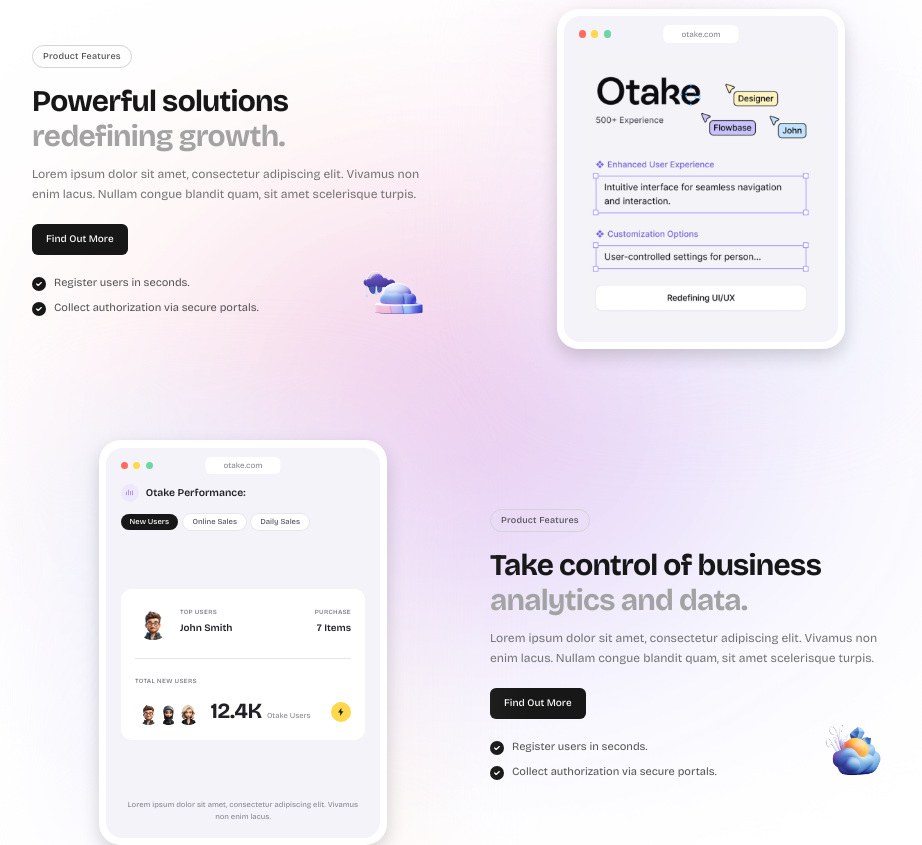
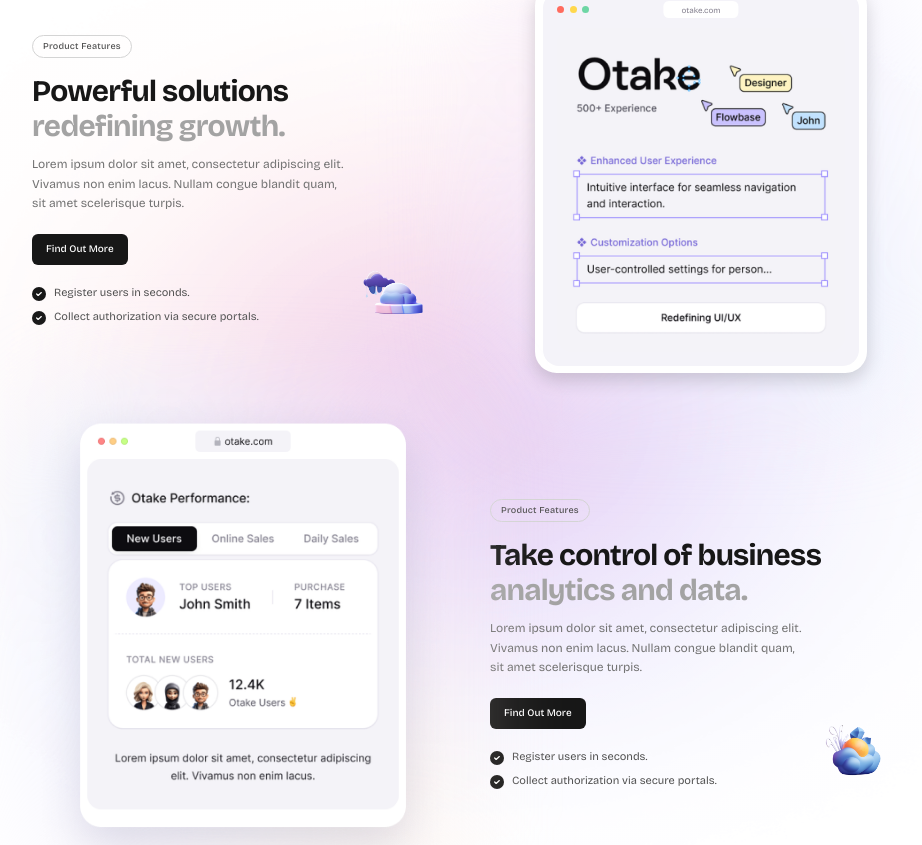
Before and after one commit to priyansh-kevalon/Otake-Website-Design, a React (Vite) app in the folder Otake-Frontend/: page / in a window 1280 px wide. Shown: the part 2731-3576 px from the top of the page, without its empty margins (168-1090 px from the left). Built offline with nearby package versions, Linux system fonts and the light colour scheme.

Commit message:
Refactor code structure for improved readability and maintainability

```diff
--- a/Otake-Frontend/src/components/sections/PowerfulSolutions.jsx
+++ b/Otake-Frontend/src/components/sections/PowerfulSolutions.jsx
@@ -1,5 +1,4 @@
 import BrowserShell from '../ui/BrowserShell.jsx'
-import OtakePerformancePreview from '../ui/OtakePerformancePreview.jsx'
 
 const BULLETS = [
   'Register users in seconds.',
@@ -22,7 +21,7 @@ function FeatureCopy({ heading, muted }) {
         <span className="text-neutral-400">{muted}</span>
       </h2>
 
-      <p className="mt-3 max-w-[390px] text-[12px] leading-relaxed text-neutral-500">
+      <p className="mt-3 max-w-[320px] text-[12px] leading-relaxed text-neutral-500">
         {DESCRIPTION}
       </p>
 
@@ -55,9 +54,9 @@ function FeatureCopy({ heading, muted }) {
   )
 }
 
-function PreviewShell({ children, glowClass }) {
+function PreviewShell({ children, glowClass, sizeClass = 'max-w-[400px]' }) {
   return (
-    <div className="otake-preview relative w-full max-w-[320px]">
+    <div className={`otake-preview relative w-full ${sizeClass}`}>
       <div
         className={`pointer-events-none absolute -inset-4 rounded-[48px] blur-3xl sm:-inset-6 ${glowClass}`}
         aria-hidden="true"
@@ -102,7 +101,11 @@ function PowerfulSolutions() {
             <PreviewShell
               glowClass="bg-gradient-to-br from-sky-100/70 via-violet-100/50 to-orange-100/50"
             >
-              <OtakePerformancePreview />
+              <img
+                src="/images/otake-performance-preview.png"
+                alt="Otake Performance dashboard showing new users, top users, and purchases"
+                className="block h-auto w-full md:scale-[1.18]"
+              />
             </PreviewShell>
           </div>
 
```
Also changed, not shown: Otake-Frontend/public/images/otake-performance-preview.png (added).
